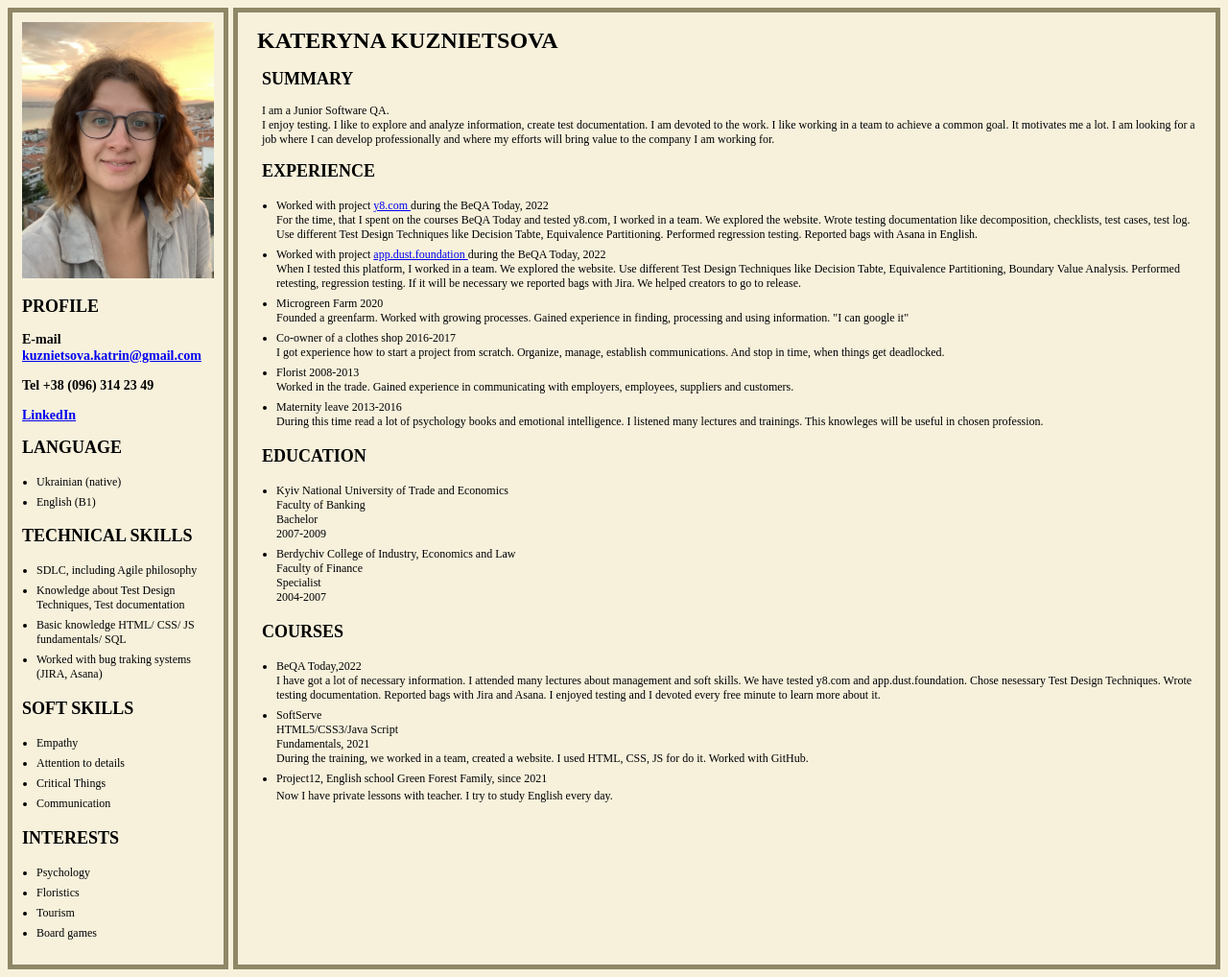
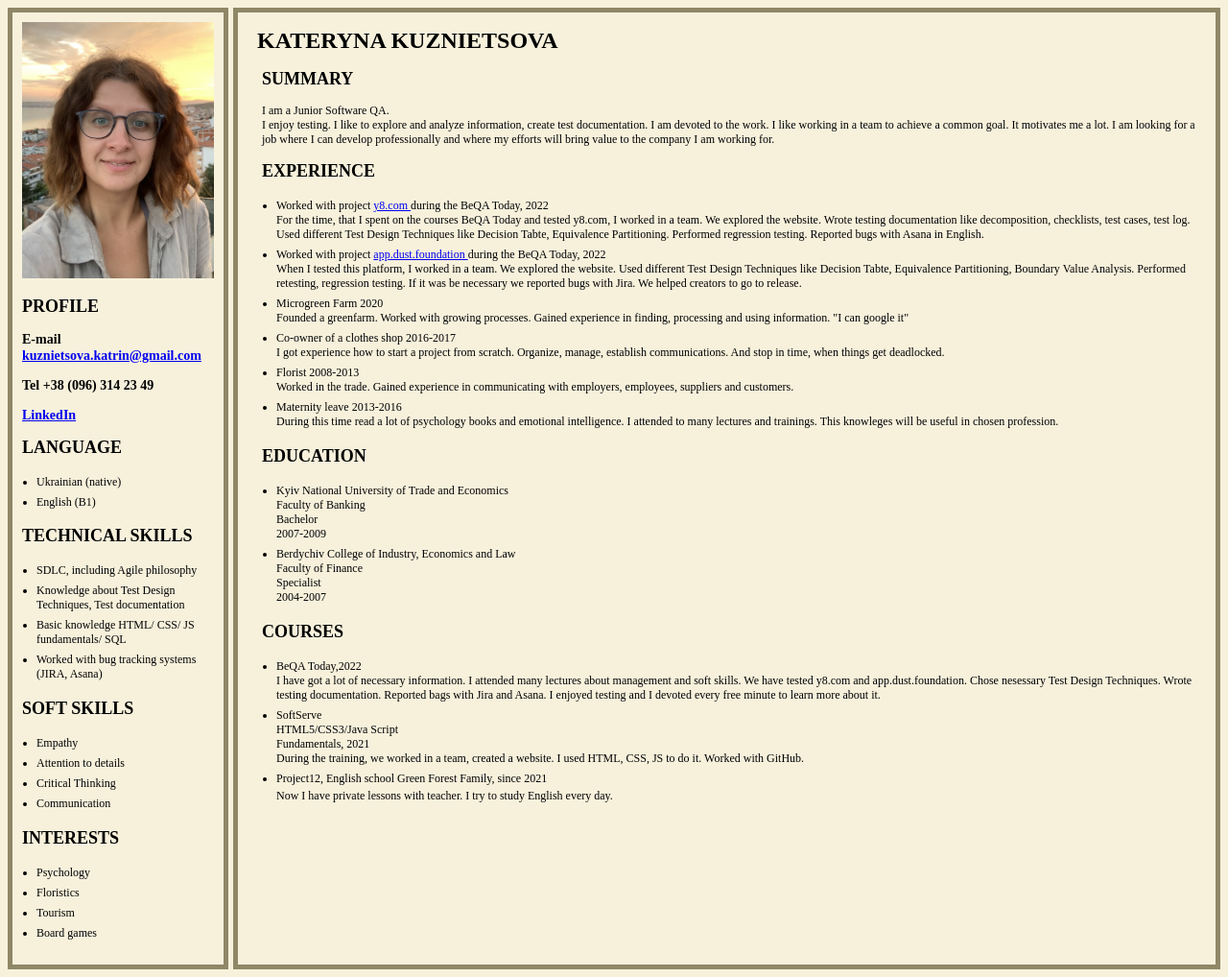
Before and after one commit to KateKuzzz/KuznietsovaKaterynaCV, a plain HTML site: page index.html in a window 1280 px wide. Shown: the whole page at 96% size. Drawn offline with Linux system fonts and the light colour scheme.

Commit message:
Update index.html

```diff
--- a/index.html
+++ b/index.html
@@ -45,7 +45,7 @@
 
                         <li class="skill">Basic knowledge HTML/ CSS/ JS fundamentals/ SQL</li>
 
-                        <li class="skill">Worked with bug traking systems (JIRA, Asana)</li>
+                        <li class="skill">Worked with bug tracking systems (JIRA, Asana)</li>
 
 
                     </ul>
@@ -58,7 +58,7 @@
 
                         <li class="skill">Attention to details</li>
 
-                        <li class="skill">Critical Things</li>
+                        <li class="skill">Critical Thinking</li>
 
                         <li class="skill">Communication</li>
 
@@ -107,11 +107,11 @@
 
                         <li class="skill">Worked with project
                             <a href="https://www.y8.com/"> y8.com </a>
-                           during the BeQA Today, 2022 <br> For the time, that I spent on the courses BeQA Today and tested y8.com, I  worked in a team. We explored the website. Wrote testing documentation like decomposition, checklists, test cases, test log. Use different Test Design Techniques like Decision Tabte, Equivalence Partitioning. Performed regression testing. Reported bags with Asana in English.
+                           during the BeQA Today, 2022 <br> For the time, that I spent on the courses BeQA Today and tested y8.com, I  worked in a team. We explored the website. Wrote testing documentation like decomposition, checklists, test cases, test log. Used different Test Design Techniques like Decision Tabte, Equivalence Partitioning. Performed regression testing. Reported bugs with Asana in English.
 
                         </li>
                          <li class="skill">Worked with project
-                            <a href="https://app.dust.foundation/authorization/sign-in?returnUrl=%2Fforum">  app.dust.foundation </a>during the BeQA Today, 2022 <br>  When I tested this platform, I worked in a team. We explored the website. Use different Test Design Techniques like Decision Tabte, Equivalence Partitioning, Boundary Value Analysis. Performed retesting, regression testing. If it will be necessary we reported bags with Jira. We helped creators to go to release.
+                            <a href="https://app.dust.foundation/authorization/sign-in?returnUrl=%2Fforum">  app.dust.foundation </a>during the BeQA Today, 2022 <br>  When I tested this platform, I worked in a team. We explored the website. Used different Test Design Techniques like Decision Tabte, Equivalence Partitioning, Boundary Value Analysis. Performed retesting, regression testing. If it was be necessary we reported bugs with Jira. We helped creators to go to release.
 
                         </li>
 
@@ -132,7 +132,7 @@
 
                         <li class="exp">Maternity leave 2013-2016 <br>
 
-                            During this time read a lot of psychology books and emotional intelligence. I listened many lectures and trainings.
+                            During this time read a lot of psychology books and emotional intelligence. I attended to many lectures and trainings.
                             This knowleges will be useful in chosen profession.
 
 
@@ -154,7 +154,7 @@
                     <ul class="skills">
 
                         <li class="courses">BeQA Today,2022 <br>I have got a lot of necessary information. I attended many lectures about management and soft skills. We have tested y8.com and app.dust.foundation. Chose nesessary Test Design Techniques. Wrote testing documentation. Reported bags with Jira and Asana. I enjoyed testing and I devoted every free minute to learn more about it.  </li>
-                        <li class="courses">SoftServe <br> HTML5/CSS3/Java Script <br>Fundamentals, 2021 <br> During the training, we worked in a team, created a website. I used HTML, CSS, JS for do it. Worked with GitHub.
+                        <li class="courses">SoftServe <br> HTML5/CSS3/Java Script <br>Fundamentals, 2021 <br> During the training, we worked in a team, created a website. I used HTML, CSS, JS to do it. Worked with GitHub.
                         </li></li>
                         <li class="courses">Project12, English school Green Forest Family, since 2021</li> Now I have private lessons with teacher. I try to study English every day.
 
```
